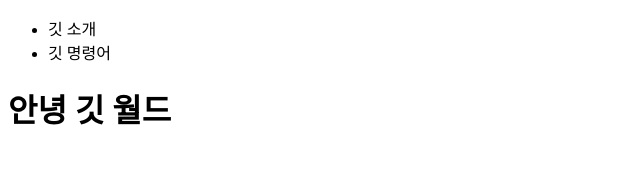
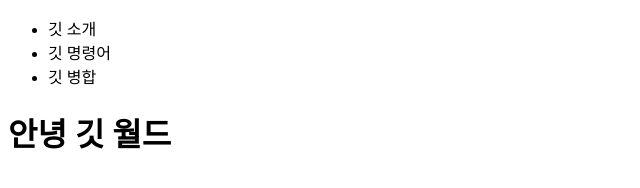
Before and after one commit to chojaehu/work4, a plain HTML site: page index.html in a window 1280 px wide. Shown: the whole page, without its empty margins (0-640 px from the left). Drawn offline with Linux system fonts and the light colour scheme.

Commit message:
add menu3

```diff
--- a/index.html
+++ b/index.html
@@ -10,6 +10,7 @@
         <ul>
             <li>깃 소개</li>
             <li>깃 명령어</li>
+            <li>깃 병합</li>
         </ul>
     </header>
     <h1>안녕 깃 월드</h1>
```
